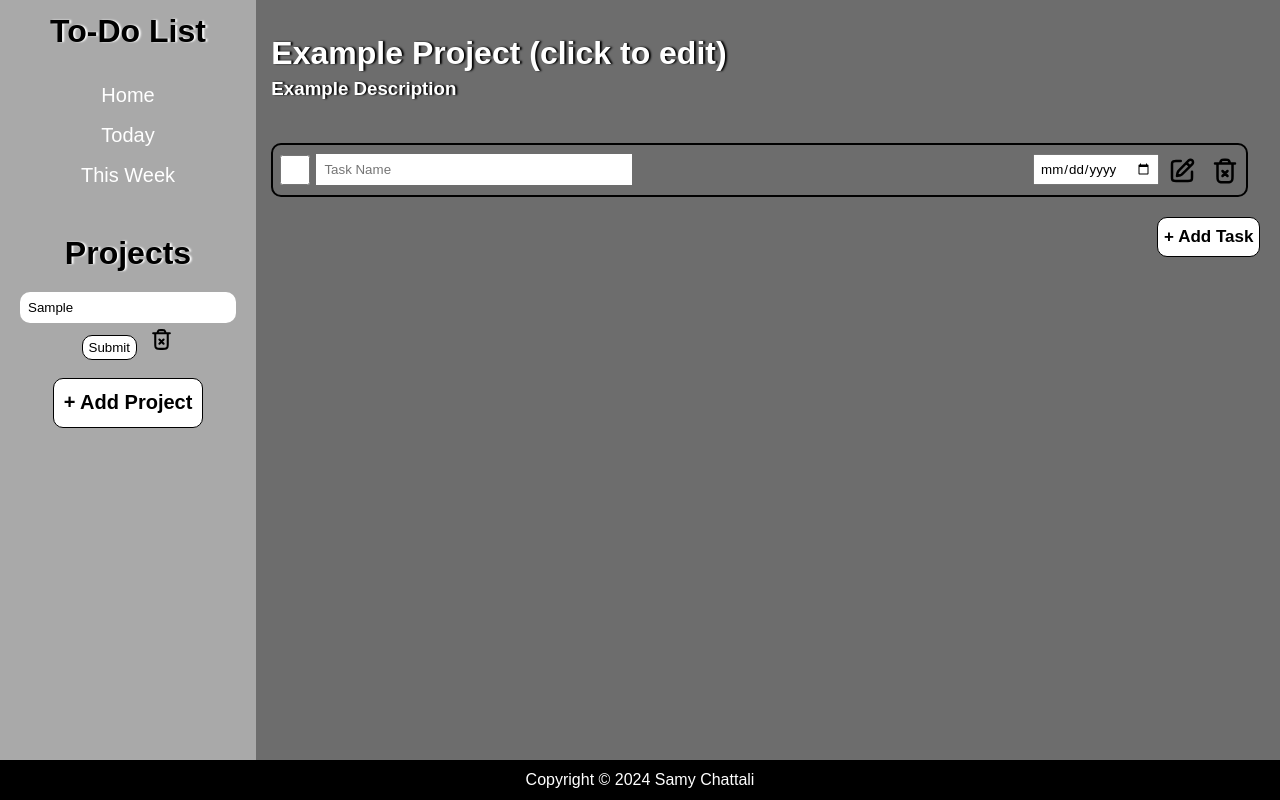
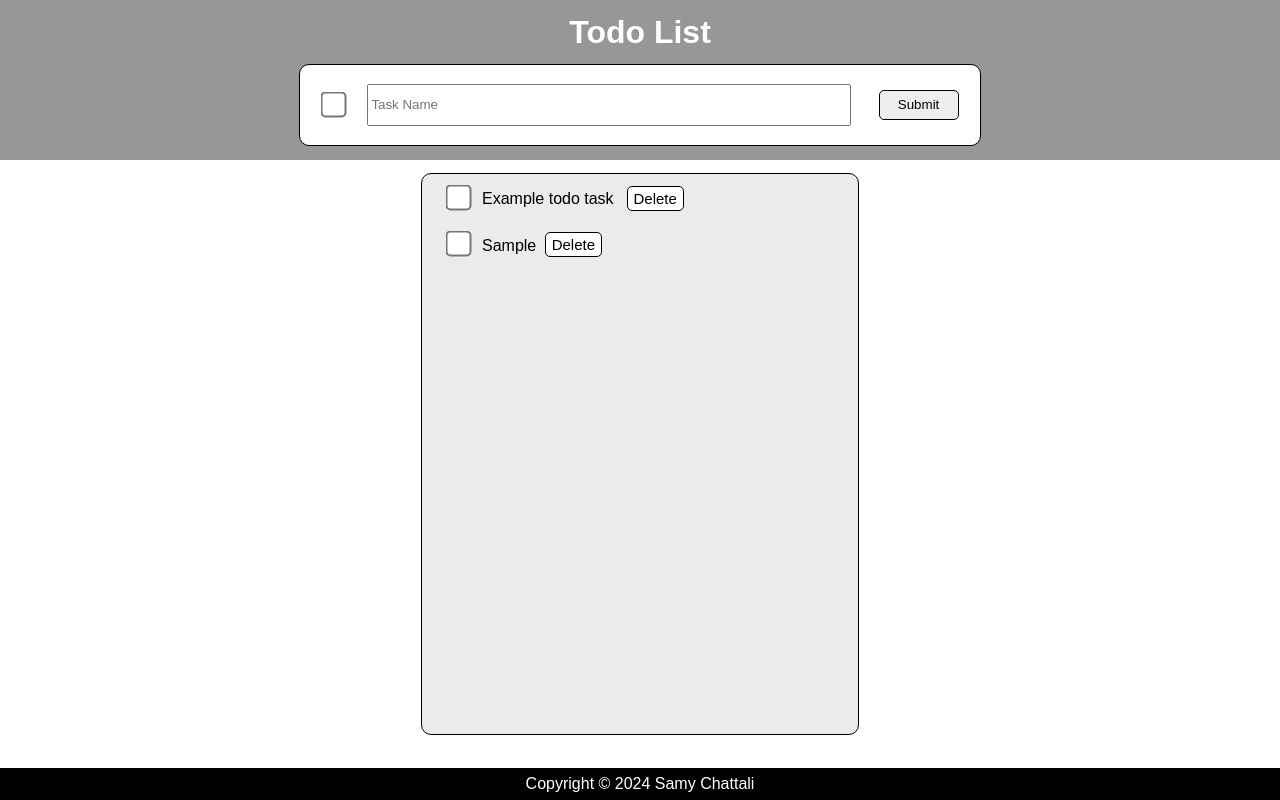
Before and after one commit to MustafaTv/Todo-List, a website built with webpack: page dist/index.html in a window 1280 px wide. Both pictures are taken after typing "Sample" into the empty fields and a click on the button "Submit". Built offline with nearby package versions, Linux system fonts and the light colour scheme; files whose address does not match are found by name.

Commit message:
Revamp & Finished

```diff
--- /dev/null
+++ b/src/delete-task.js
@@ -0,0 +1,20 @@
+// delete-task.js
+function deleteTodo(box) {
+    box.remove();
+    updateLocalStorage();
+}
+
+function updateLocalStorage() {
+    console.log('i am working');
+    const tasks = document.querySelectorAll('.box li');
+    const todos = [];
+
+    tasks.forEach((task) => {
+        const taskText = task.querySelector('span').textContent;
+        todos.push(taskText);
+    });
+
+    localStorage.setItem('todos', JSON.stringify(todos));
+}
+
+export { deleteTodo, updateLocalStorage };
--- a/src/index.js
+++ b/src/index.js
@@ -1,12 +1,20 @@
+// index.js
 import './style.css';
-import projectAdd from './project';
-import taskAdd from './task';
-import removeTask from './remove-task';
-import removeProject from './remove-project';
-import submitProject from './submit-project';
+import addTask from './submit-task';
+import { deleteTodo, updateLocalStorage } from './delete-task';
+import loadTodos from './load-todos';
 
-projectAdd();
-taskAdd();
-removeTask();
-removeProject();
-submitProject();
+document.addEventListener('DOMContentLoaded', () => {
+    const box = document.querySelector('.box');
+    box.addEventListener('click', (event) => {
+        const deleteBtn = event.target.closest('.deleteTask');
+        if (deleteBtn) {
+            const listItem = deleteBtn.closest('li');
+            deleteTodo(listItem);
+        }
+    });
+
+    updateLocalStorage();
+    addTask();
+    loadTodos();
+});
--- /dev/null
+++ b/src/load-todos.js
@@ -0,0 +1,38 @@
+// load-todos.js
+import { deleteTodo } from './delete-task';
+function loadTodos() {
+    console.log('loadTodos function is called');
+    const savedTodos = localStorage.getItem('todos');
+
+    if (savedTodos) {
+        const todos = JSON.parse(savedTodos);
+        const box = document.querySelector('.box');
+
+        box.innerHTML = '';
+
+        todos.forEach((todo) => {
+            const list = document.createElement('li');
+            const checkbox = document.createElement('input');
+            checkbox.type = 'checkbox';
+            checkbox.id = 'completed';
+            list.appendChild(checkbox);
+
+            const span = document.createElement('span');
+            span.textContent = todo;
+            list.appendChild(span);
+
+            const button = document.createElement('button');
+            button.classList.add('deleteTask');
+            button.textContent = 'Delete';
+            list.appendChild(button);
+
+            box.appendChild(list);
+
+            button.addEventListener('click', () => {
+                deleteTodo(list);
+            });
+        });
+    }
+}
+
+export default loadTodos;
--- a/src/project.js
+++ /dev/null
@@ -1,34 +0,0 @@
-import Trash from './trash.svg';
-
-function projectAdd() {
-    const addProject = document.querySelector('#projectAdd');
-    addProject.addEventListener('click', () => {
-        const projects = document.querySelector('.projects');
-        const newListProject = document.createElement('li');
-        const newProject = document.createElement('a');
-        newProject.href = '#';
-        newProject.id = 'todo';
-        const projectName = document.createElement('input');
-        projectName.id = 'projectName';
-        projectName.type = 'text';
-        projectName.placeholder = 'Project Name'
-        newProject.appendChild(projectName);
-        const newSubmit = document.createElement('button');
-        newSubmit.id = 'submit';
-        newSubmit.textContent = 'Submit';
-        newProject.appendChild(newSubmit);
-        newListProject.appendChild(newProject);
-        const deleteTask = document.createElement('button');
-        deleteTask.classList.add('deleteProject');
-        const trash = new Image();
-        trash.src = Trash;
-        deleteTask.appendChild(trash);
-        newListProject.appendChild(deleteTask);
-        projects.appendChild(newListProject);
-
-        return projects;
-
-    })
-};
-
-export default projectAdd;
--- a/src/remove-project.js
+++ /dev/null
@@ -1,18 +0,0 @@
-function removeProject() {
-    const projectList = document.querySelector('.projects');
-
-    projectList.addEventListener('click', (event) => {
-        const target = event.target;
-        const deleteButton = target.classList.contains('deleteProject') ? target : target.closest('.deleteProject');
-
-        if (deleteButton) {
-            deleteProject(deleteButton.closest('li'));
-        }
-    });
-
-    function deleteProject(projectItem) {
-        projectItem.remove();
-    }
-}
-
-export default removeProject;
--- a/src/remove-task.js
+++ /dev/null
@@ -1,18 +0,0 @@
-function removeTask() {
-    const taskList = document.querySelector('#taskList');
-
-    taskList.addEventListener('click', (event) => {
-        const target = event.target;
-        const deleteButton = target.classList.contains('deleteTask') ? target : target.closest('.deleteTask');
-
-        if (deleteButton) {
-            deleteTask(deleteButton.closest('.taskContainer'));
-        }
-    });
-
-    function deleteTask(taskContainer) {
-        taskContainer.remove();
-    }
-}
-
-export default removeTask;
--- a/src/style.css
+++ b/src/style.css
@@ -4,205 +4,95 @@
     font-family: Arial, Helvetica, sans-serif;
 }
 
-#body {
+body {
     display: flex;
+    flex-direction: column;
+    min-height: 100vh;
 }
 
-a:link {
-    text-decoration: none;
-  }
-  a:visited {
-    text-decoration: none;
-  }
-  a:hover {
-    text-decoration: none;
-  }
-  a:active {
-    text-decoration: none;
-  }
+.header {
+    height: 20vh;
+    width: 100%;
+    background-color: rgb(151, 151, 151);
+    display: flex;
+    flex-direction: column;
+    justify-content: center;
+    align-items: center;
+}
 
-a {
+h1 {
     color: white;
 }
 
-.sidebar {
-    width: 20%;
-    height: 95vh;
-    background-color: rgb(169, 169, 169);
-    text-align: center;
+.creation {
+    margin-top: 1%;
+    background-color: white;
+    height: 10vh;
+    width: 85vh;
+    border-radius: 10px;
+    display: flex;
+    align-items: center;
+    border: 1px solid black;
 }
 
-.logo {
-    text-align: center;
-    margin-top: 5%;
-    text-shadow: 2px 0px 2px white;
+#completeHeader {
+    margin: 4%;
+    transform: scale(2);
+    pointer-events: none;
 }
 
-.dates {
-    font-size: 20px;
-    margin-top: 10%;
-    line-height: 2;
-    text-align: center;
+#completed {
+    margin: 4%;
+    transform: scale(2);
 }
 
-.projects {
-    margin-top: 10%;
-    text-align: center;
-    line-height: 2;
-}
-
-.projects > h1 {
-    text-shadow: 2px 0px 2px white;
-}
-
-.projects > li {
-    font-size: 20px;
-    text-align: center;
+.taskName {
+    margin-right: 4%;
+    width: 70%;
+    height: 45%;
 }
 
 #submit {
-    background-color: white;
-    height: 25px;
-    margin-left: 2%;
+    height: 30px;
+    width: 80px;
+    margin-right: 2%;
+    border-radius: 5px;
+    border: 1px solid black;
+    background-color: rgb(238, 238, 238);
+}
+
+.todos {
+    margin-top: 1%;
+}
+
+.box {
+    margin: auto;
+    text-align: left;
+    padding-left: 1%;
+    background-color: rgb(235, 235, 235);
+    width: 33vw;
+    height: 70vh;
     border: 1px solid black;
     border-radius: 10px;
 }
 
-svg {
+.deleteTask {
+    margin-left: 2%;
+    border-radius: 5px;
+    border: 1px solid black;
     height: 25px;
+    background-color: rgb(255, 255, 255);
+    font-size: 15px;
 }
 
-#projectAdd {
-    margin-top: 5%;
-    font-size: 20px;
-    font-weight: bold;
-    border-radius: 10px;
-    background-color: rgb(255, 255, 255);
-    height: 50px;
-    width: 150px;
-    border: 1px solid black;
+#footer {
+    position: fixed;
+    bottom: 0;
+    background-color: rgb(0, 0, 0);
+    width: 100%;
+    height: 4%;
+    color: white;
+    display: flex;
+    justify-content: center;
+    align-items: center;
 }
-
-.main {
-    height: 95vh;
-    width: 80%;
-    background-color: rgb(109, 109, 109);
-}
-
-.footer {
-    display: flex;
-    align-items: center;
-    justify-content: center;
-    width: 100%;
-    height: 5vh;
-    color: white;
-    background-color: black;
-}
-
-.projectInfoContainer {
-    display: flex;
-}
-
-.title > h1, h3 {
-    margin-left: 3%;
-    line-height: 1.4;
-    color: white;
-    text-shadow: 2px 0px 2px black;
-}
-
-.title {
-    margin-top: 3%;
-    margin-bottom: 3%;
-    width: 50%;
-    margin-right: 43%;
-}
-
-.taskContainer {
-    margin-left: 1.5%;
-    margin-top: 1%;
-    width: 95%;
-    height: 50px;
-    border: 2px solid black;
-    border-radius: 10px;
-    display: grid;
-    grid-template-columns: 0.3fr 5fr 0.7fr 0.3fr 0.3fr;
-}
-
-#completed {
-    width: 30px;
-    justify-self: center;
-}
-
-.task, .taskDate, .taskEdit {
-    justify-self: center;
-    align-self: center;
-    color: white;
-    text-shadow: 2px 0px 2px black;
-}
-
-.task {
-
-    justify-self: start;
-}
-
-.taskDate {
-    margin-right: 1%;
-}
-
-.taskEdit {
-    margin-right: 1%;
-}
-
-#taskAdd {
-    margin-top: 2%;
-    margin-left: 88%;
-    font-weight: bold;
-    border-radius: 10px;
-    background-color: rgba(255, 255, 255);
-    border: 1px solid black;
-    height: 40px;
-    font-size: 17px;
-}
-
-.taskContainer > button {
-    margin: auto;
-    height: 30px;
-    background-color: rgb(255, 255, 255, 0);
-    border: none;
-}
-
-.deleteTask > img {
-    height: 30px;
-}
-
-li > button {
-    margin: 0 auto;
-    height: 30px;
-    background-color: rgb(255, 255, 255, 0);
-    border: none;
-}
-
-.deleteProject > img {
-    height: 25px;
-}
-
-.taskEdit > img {
-    height: 30px;
-}
-
-.task > input[type='text'] {
-    padding: 8px;
-    width: 300px;
-    border: none;
-}
-
-input[type='date'] {
-    padding: 5px;
-}
-
-#todo > input[type='text'] {
-    padding: 8px;
-    width: 200px;
-    border: none;
-    border-radius: 10px;
-}
--- a/src/submit-project.js
+++ /dev/null
@@ -1,39 +0,0 @@
-function submitProject() {
-    //      this needs to worked on
-    //    const projectNameInput = document.querySelector('#projectName');
-    //     const submitButton = document.querySelector('#submit');
-    //     const projectsList = document.querySelector('.projects');
-
-    //     const existingProject = projectsList.querySelector('li');
-
-    //     submitButton.addEventListener('click', () => {
-    //         const projectName = projectNameInput.value.trim();
-
-    //         if (projectName !== '') {
-    //             if (existingProject) {
-    //                 const projectLink = existingProject.querySelector('a');
-    //                 projectLink.textContent = projectName;
-    //             } else {
-    //                 const newProjectItem = document.createElement('li');
-    //                 const newProjectLink = document.createElement('a');
-    //                 newProjectLink.href = '#';
-    //                 newProjectLink.id = 'todo';
-    //                 newProjectLink.textContent = projectName;
-    //                 newProjectItem.appendChild(newProjectLink);
-
-    //                 const deleteButton = document.createElement('button');
-    //                 deleteButton.classList.add('deleteProject');
-    //                 const trashIcon = new Image();
-    //                 trashIcon.src = './svg/trash.svg';
-    //                 deleteButton.appendChild(trashIcon);
-    //                 newProjectItem.appendChild(deleteButton);
-
-    //                 projectsList.appendChild(newProjectItem);
-    //             }
-
-    //             projectNameInput.value = '';
-    //         }
-    //     });
-    }
-
-    export default submitProject;
--- /dev/null
+++ b/src/submit-task.js
@@ -0,0 +1,39 @@
+// submit-task.js
+import { updateLocalStorage } from './delete-task';
+import { deleteTodo } from './delete-task';
+function addTask() {
+    const submit = document.querySelector('#submit');
+    submit.addEventListener('click', () => {
+        const box = document.querySelector('.box');
+        const taskName = document.querySelector('.taskName');
+
+        const list = document.createElement('li');
+        const checkbox = document.createElement('input');
+        checkbox.type = 'checkbox';
+        checkbox.id = 'completed';
+        list.appendChild(checkbox);
+
+        const span = document.createElement('span');
+        const task = taskName.value;
+        span.textContent = task;
+        list.appendChild(span);
+
+        const button = document.createElement('button');
+        button.classList.add('deleteTask');
+        button.textContent = 'Delete';
+        list.appendChild(button);
+
+        box.appendChild(list);
+
+        taskName.value = '';
+
+        button.addEventListener('click', () => {
+            deleteTodo(list);
+            updateLocalStorage();
+        });
+
+        updateLocalStorage();
+    });
+}
+
+export default addTask;
--- a/src/task.js
+++ /dev/null
@@ -1,50 +0,0 @@
-import Trash from './trash.svg';
-import Pen from './pen.svg';
-function taskAdd() {
-    const addTask = document.querySelector('#taskAdd');
-    addTask.addEventListener('click', () => {
-        const taskList = document.querySelector('#taskList');
-
-        const taskContainer = document.createElement('div');
-        taskContainer.classList.add('taskContainer');
-        const checkbox = document.createElement('input');
-        checkbox.type = 'checkbox';
-        checkbox.id = 'completed';
-        taskContainer.appendChild(checkbox);
-
-        const taskName = document.createElement('div');
-        taskName.classList.add('task');
-        const task = document.createElement('input');
-        task.type = 'text';
-        task.placeholder = 'Task Name'
-        taskName.appendChild(task);
-        taskContainer.appendChild(taskName);
-
-        const taskDate = document.createElement('div');
-        taskDate.classList.add('taskDate');
-        const date = document.createElement('input');
-        date.type = 'date';
-        taskDate.appendChild(date);
-        taskContainer.appendChild(taskDate);
-
-        const taskEdit = document.createElement('button');
-        taskEdit.classList.add('taskEdit');
-        const pen = new Image();
-        pen.src = Pen;
-        taskEdit.appendChild(pen);
-        taskContainer.appendChild(taskEdit);
-
-        const deleteTask = document.createElement('button');
-        deleteTask.classList.add('deleteTask');
-        const trash = new Image();
-        trash.src = Trash;
-        deleteTask.appendChild(trash);
-        taskContainer.appendChild(deleteTask);
-
-        taskList.appendChild(taskContainer);
-
-        return taskList;
-    });
-}
-
-export default taskAdd;
```
Also changed, not shown: dist/index.html, dist/main.js, dist/svg/pen.svg (deleted), dist/svg/trash.svg (deleted), src/pen.svg (deleted), src/trash.svg (deleted).
